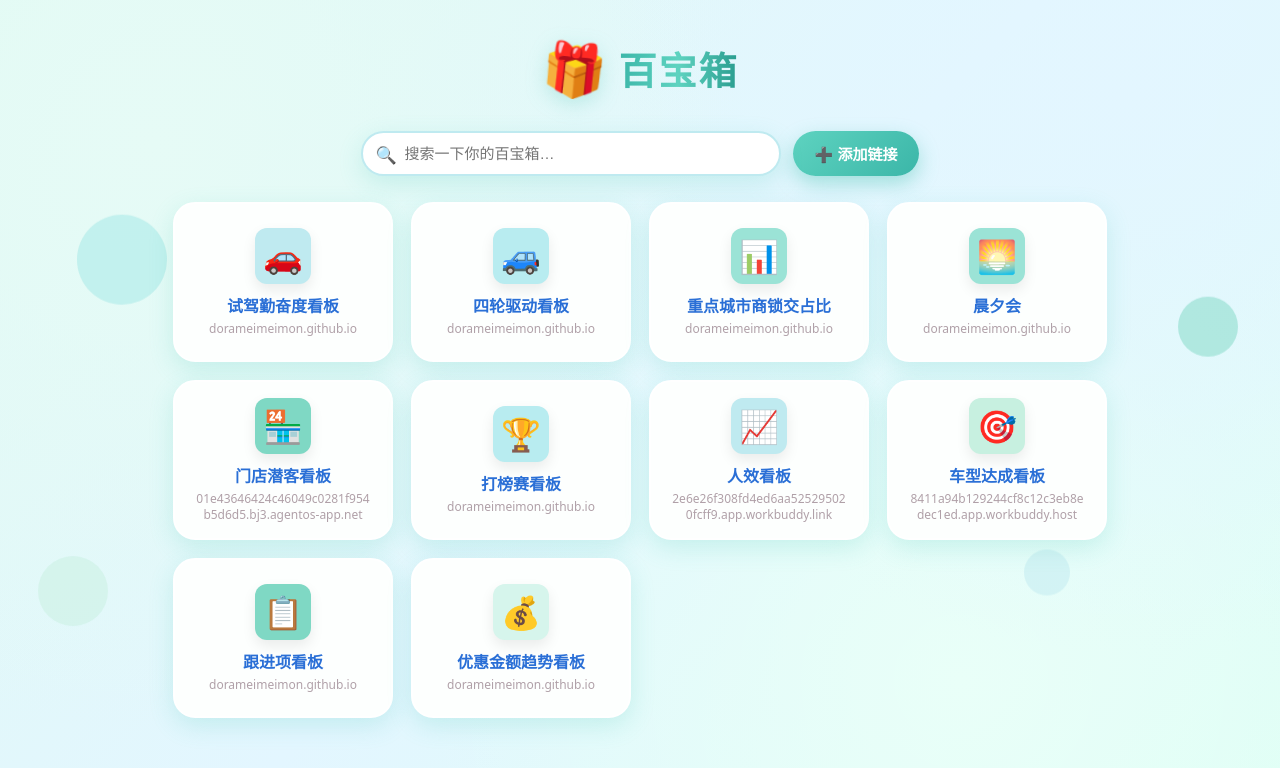
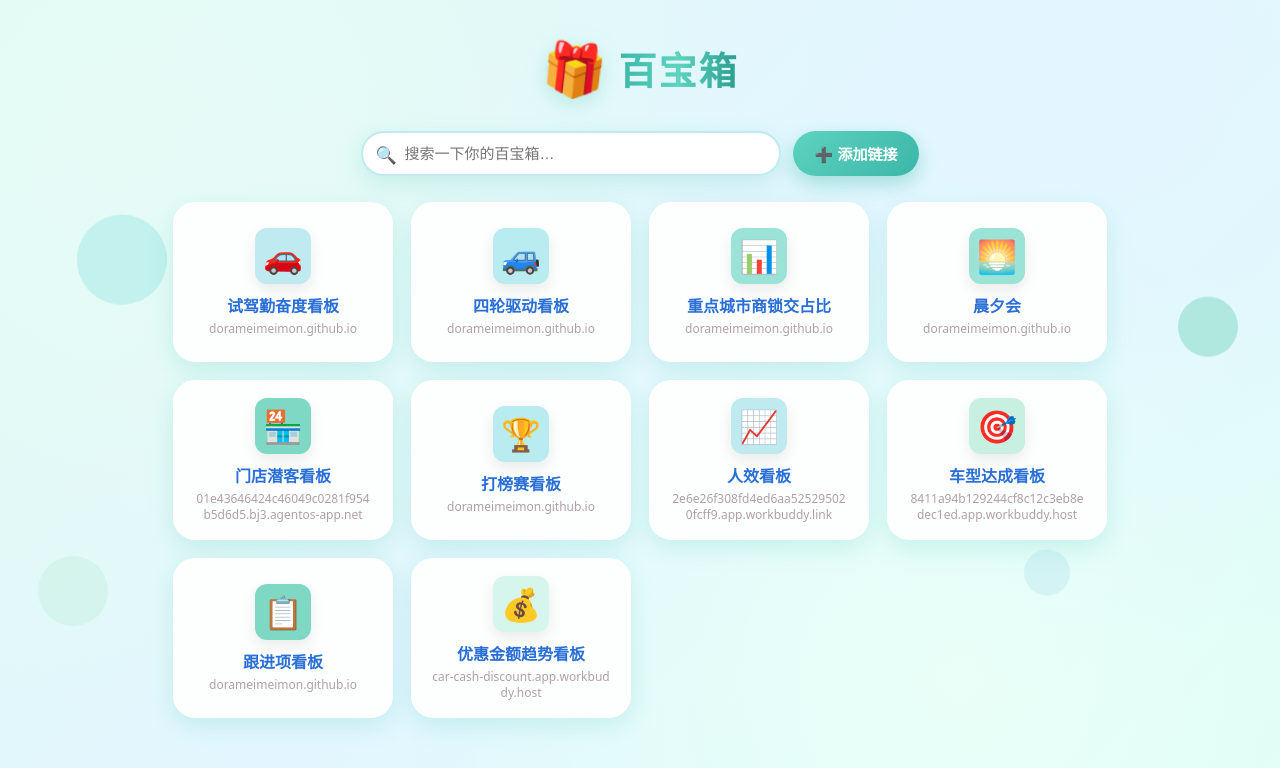
Before and after one commit to Dorameimeimon/box, a plain HTML site: page index.html in a window 1280 px wide. Drawn offline with Linux system fonts and the light colour scheme.

Commit message:
fix: 优惠金额趋势看板 替换链接为 car-cash-discount 沙箱

```diff
--- a/index.html
+++ b/index.html
@@ -175,7 +175,7 @@
     { name:"人效看板", url:"https://2e6e26f308fd4ed6aa525295020fcff9.app.workbuddy.link", emoji:"📈", tag:"看板", imgOk:false },
     { name:"车型达成看板", url:"https://8411a94b129244cf8c12c3eb8edec1ed.app.workbuddy.host/", emoji:"🎯", tag:"看板", imgOk:false },
     { name:"跟进项看板", url:"https://dorameimeimon.github.io/leapmotor-rate-dashboard/", emoji:"📋", tag:"看板", imgOk:false },
-    { name:"优惠金额趋势看板", url:"https://dorameimeimon.github.io/leapmotor-discount-dashboard/", emoji:"💰", tag:"看板", imgOk:false }
+    { name:"优惠金额趋势看板", url:"https://car-cash-discount.app.workbuddy.host/", emoji:"💰", tag:"看板", imgOk:false }
   ];
   let links = JSON.parse(localStorage.getItem(STORE_KEY) || "null");
   if(!Array.isArray(links)){ links = SEED_LINKS.slice(); }
```
